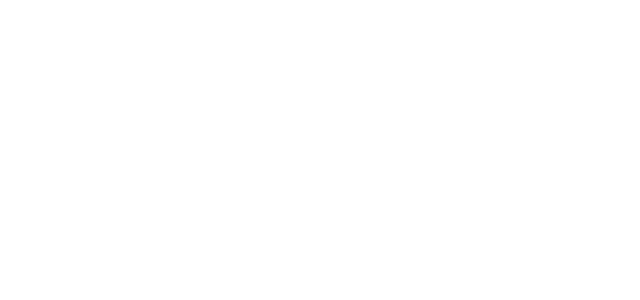
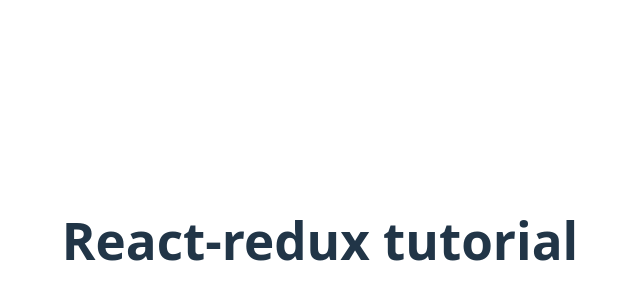
Before and after one commit to siam114/redux-data-fetch, a React (Vite) app: page / in a window 1280 px wide. Shown: the part 160-460 px from the top of the page, without its empty margins (320-960 px from the left). Built offline with nearby package versions, Linux system fonts and the light colour scheme.

Commit message:
package install

```diff
--- a/package.json
+++ b/package.json
@@ -10,9 +10,13 @@
     "preview": "vite preview"
   },
   "dependencies": {
+    "axios": "^1.9.0",
     "react": "^19.1.0",
     "react-dom": "^19.1.0",
-    "react-redux-fetchdata": "file:"
+    "react-redux": "^9.2.0",
+    "react-redux-fetchdata": "file:",
+    "redux": "^5.0.1",
+    "redux-thunk": "^3.1.0"
   },
   "devDependencies": {
     "@eslint/js": "^9.25.0",
--- a/src/App.jsx
+++ b/src/App.jsx
@@ -4,7 +4,7 @@ function App() {
 
   return (
     <div>
-
+      <h1>React-redux tutorial</h1>
     </div>
   )
 }
```
Also changed, not shown: 1 other file (tests, documents, lock files or other folders).
